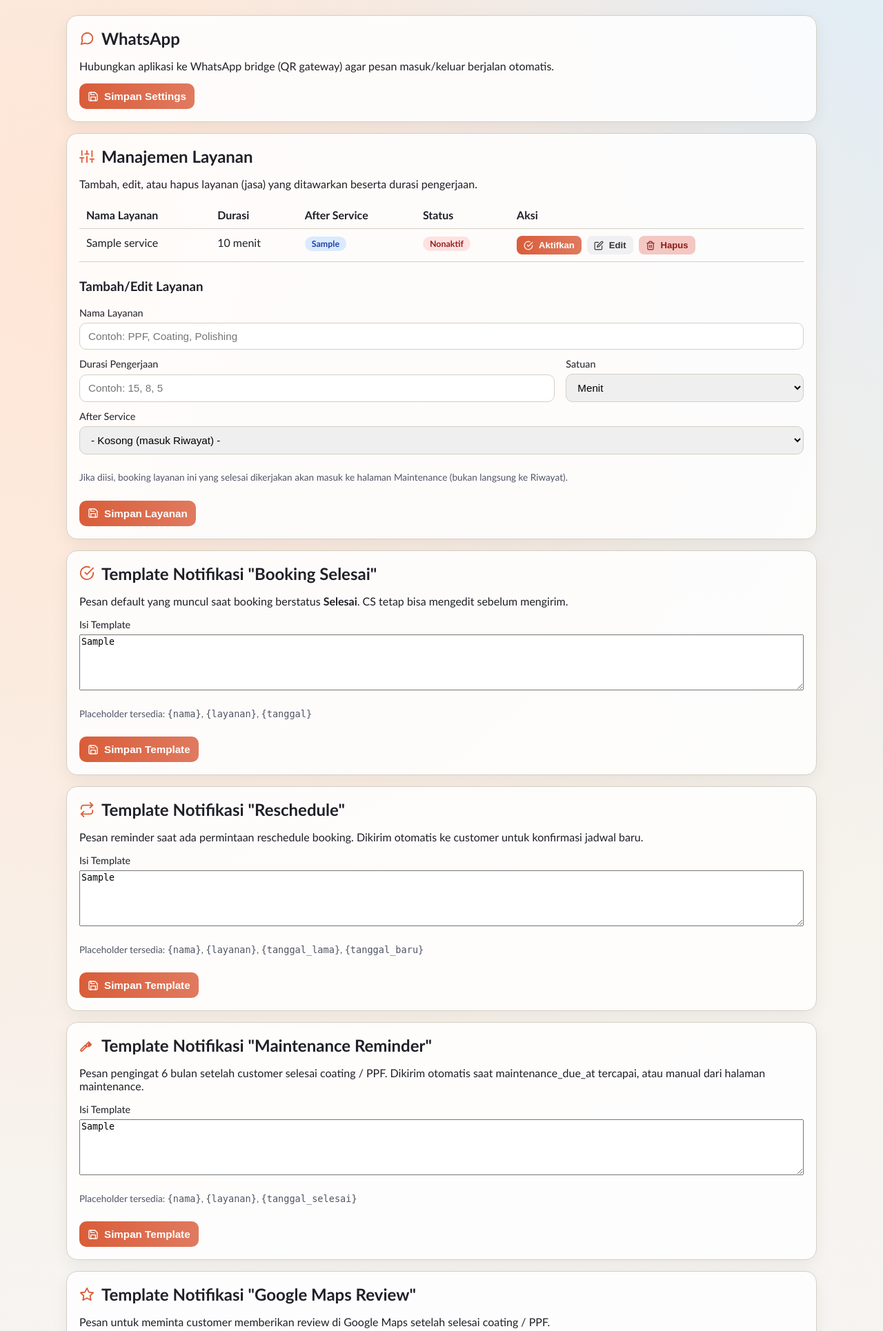
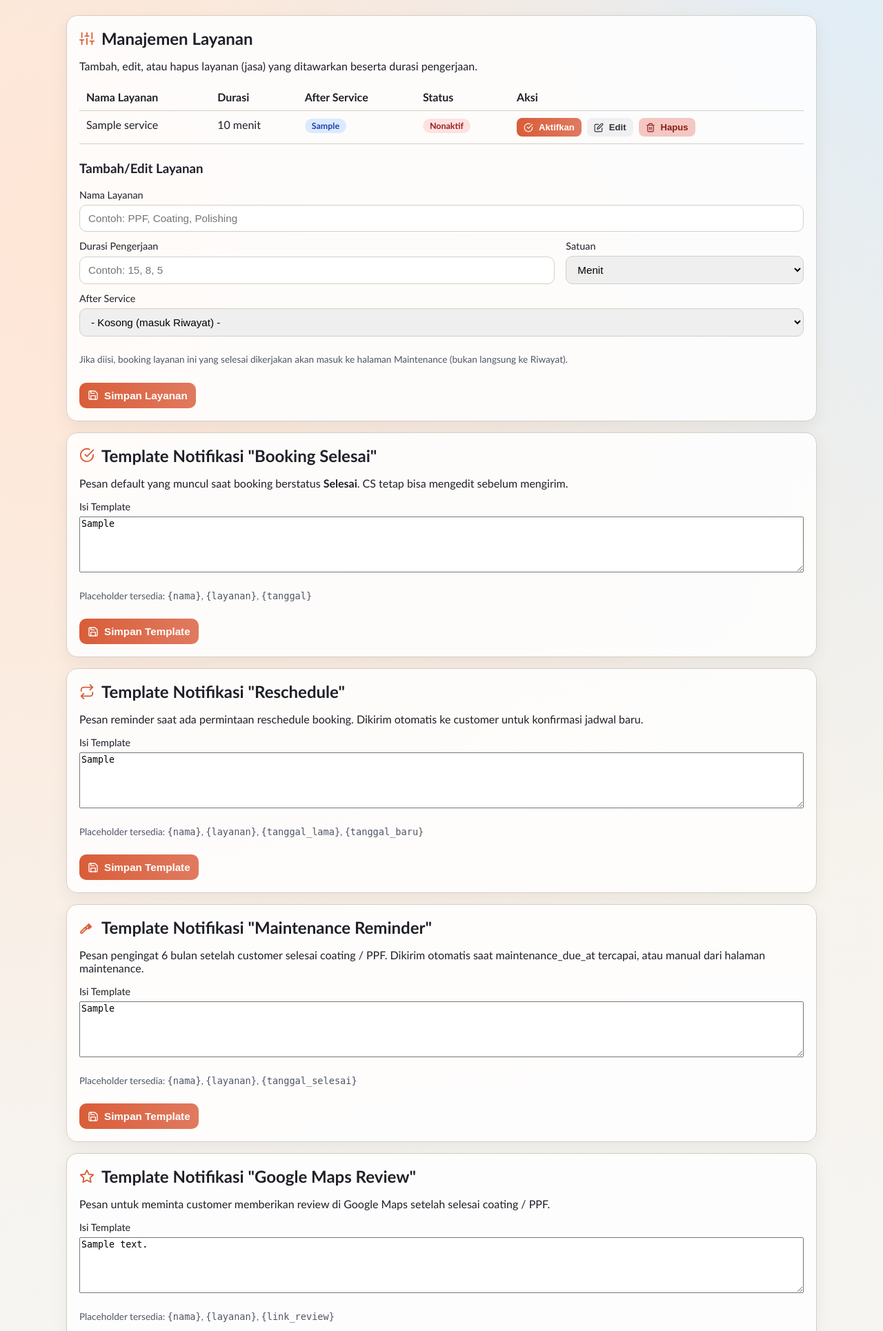
Before and after one commit to andytanoko/booking-management-whatsapp, a Python web app: template app/templates/settings.html in a window 1280 px wide. Shown: the top 1930 px of the page at 69% size. Run offline with Jinja, Linux system fonts and the light colour scheme; the template is opened without the code that fills it: most values are stand-ins (such as "Sample title", 1, 10 or a date in 2020).

Commit message:
feat: Update environment configuration and clean up WhatsApp settings section

```diff
--- a/app/templates/settings.html
+++ b/app/templates/settings.html
@@ -1,23 +1,13 @@
 {% extends 'partial.html' if partial else 'base.html' %}
 {% from '_icons.html' import icon %}
 {% block content %}
-<section class="card">
-  <div class="card-header">{{ icon('whatsapp') }}<h2>WhatsApp</h2></div>
-  <p>Hubungkan aplikasi ke WhatsApp bridge (QR gateway) agar pesan masuk/keluar berjalan otomatis.</p>
-
-  {% if message %}<div class="alert success">{{ message }}</div>{% endif %}
-  {% if error %}<div class="alert error">{{ error }}</div>{% endif %}
-
-  <form method="post" class="form-grid two-col">
-    <div class="form-actions">
-      <button type="submit" name="action" value="save">{{ icon('save') }} Simpan Settings</button>
-    </div>
-  </form>
-</section>
+{% if message %}<div class="alert success">{{ message }}</div>{% endif %}
+{% if error %}<div class="alert error">{{ error }}</div>{% endif %}
 
 <section class="card">
   <div class="card-header">{{ icon('sliders') }}<h2>Manajemen Layanan</h2></div>
   <p>Tambah, edit, atau hapus layanan (jasa) yang ditawarkan beserta durasi pengerjaan.</p>
+
 
   {% if services %}
   <div class="table-wrap">
```
Also changed, not shown: 1 other file.
